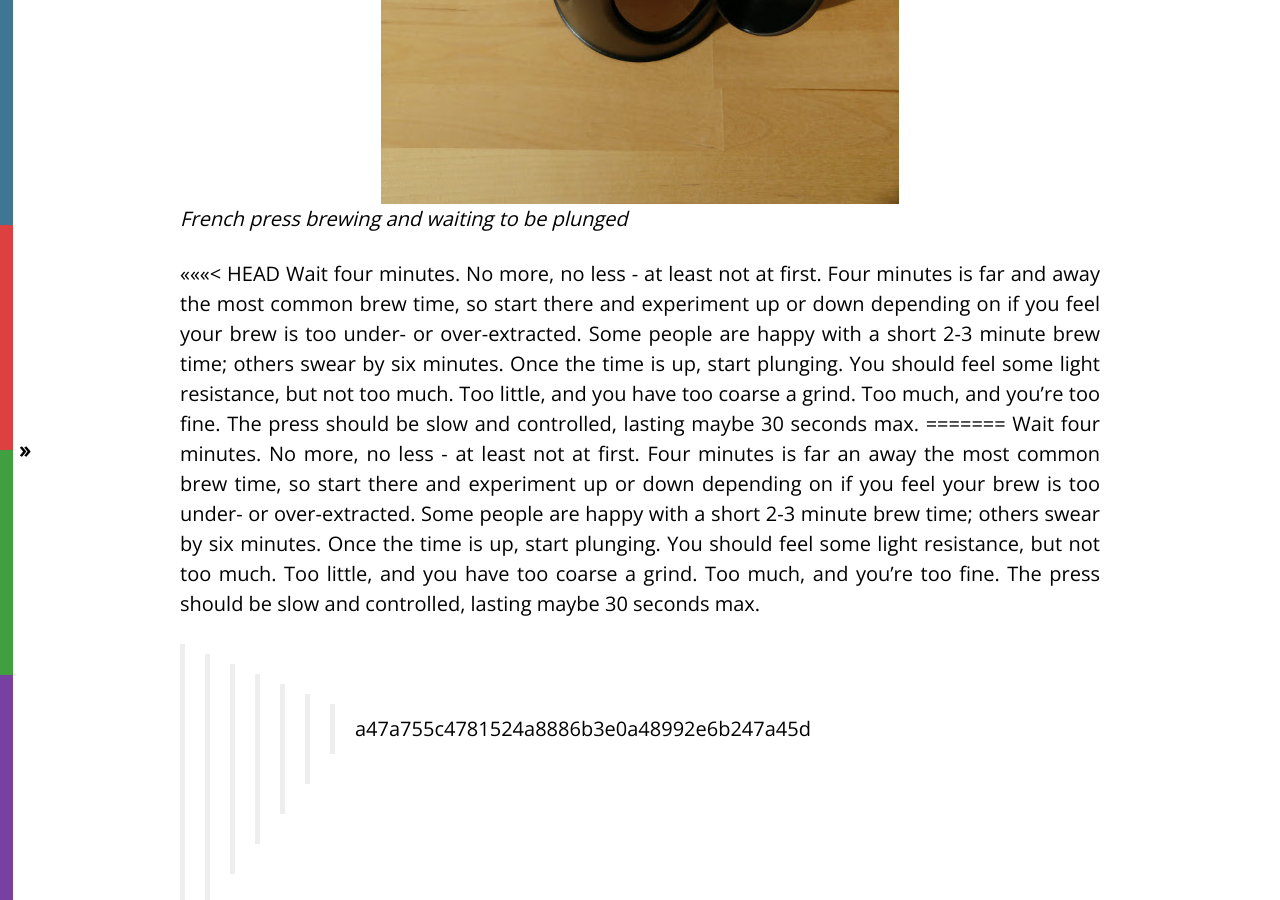
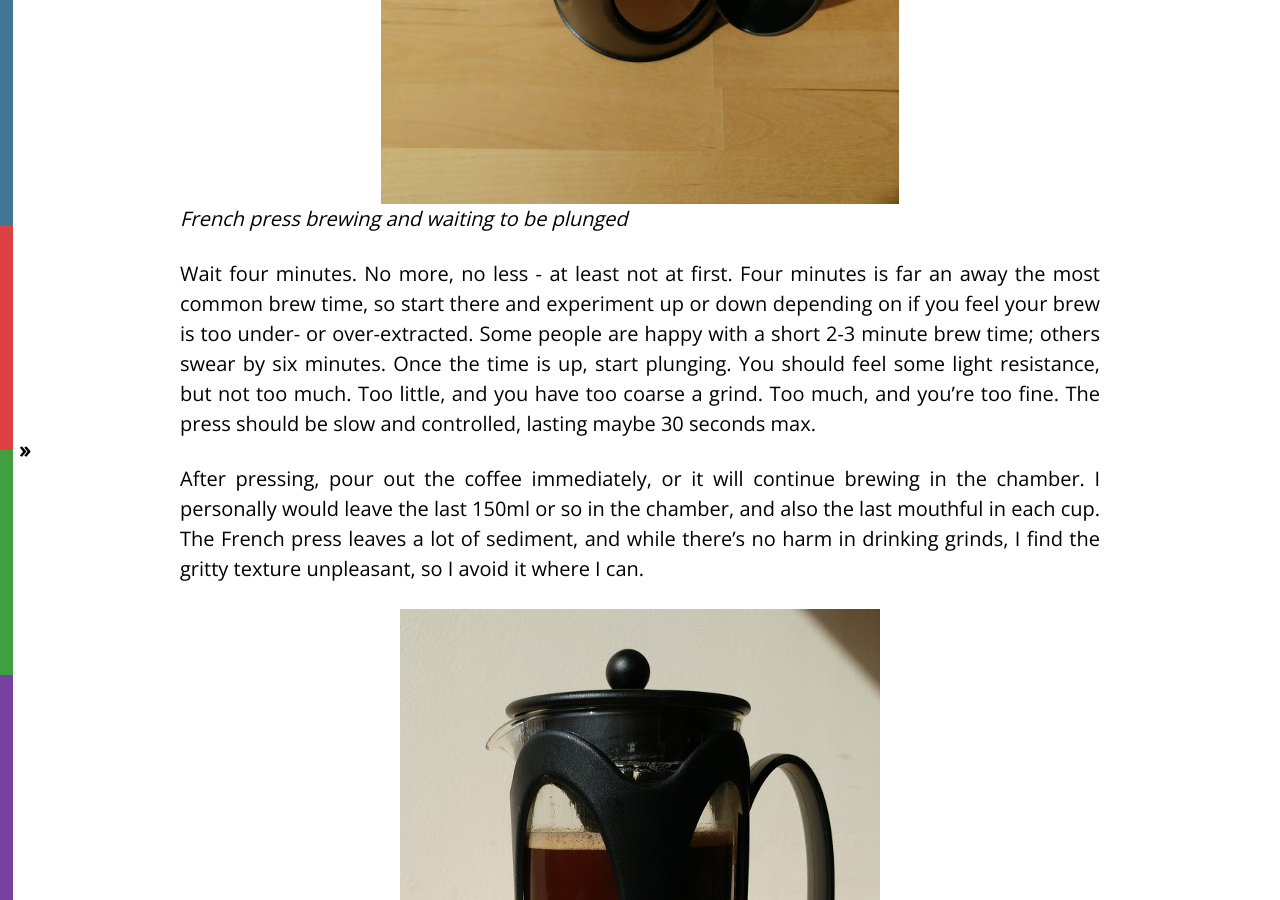
Before and after one commit to CameronD17/blog, a Jekyll site: the page built from _posts/2017-04-15-french-press.markdown, in a window 1280 px wide and 900 px high, scrolled down 2959 px. Built offline with Jekyll 4.4.1, drawn with Linux system fonts in a browser that asks for light colours; nearby versions of some CDN libraries.

Commit message:
Fixed merge conflict in French Press

```diff
--- a/_posts/2017-04-15-french-press.markdown
+++ b/_posts/2017-04-15-french-press.markdown
@@ -32,11 +32,7 @@ Like most coffee brewing, you want the water to be around 90°C to start with -
 ![French press brewing and waiting to be plunged]({{site.baseurl}}/assets/img/french-press-brewing.jpg)
 *French press brewing and waiting to be plunged*
 
-<<<<<<< HEAD
-Wait four minutes. No more, no less - at least not at first. Four minutes is far and away the most common brew time, so start there and experiment up or down depending on if you feel your brew is too under- or over-extracted. Some people are happy with a short 2-3 minute brew time; others swear by six minutes. Once the time is up, start plunging. You should feel some light resistance, but not too much. Too little, and you have too coarse a grind. Too much, and you're too fine. The press should be slow and controlled, lasting maybe 30 seconds max.
-=======
 Wait four minutes. No more, no less - at least not at first. Four minutes is far an away the most common brew time, so start there and experiment up or down depending on if you feel your brew is too under- or over-extracted. Some people are happy with a short 2-3 minute brew time; others swear by six minutes. Once the time is up, start plunging. You should feel some light resistance, but not too much. Too little, and you have too coarse a grind. Too much, and you're too fine. The press should be slow and controlled, lasting maybe 30 seconds max.
->>>>>>> a47a755c4781524a8886b3e0a48992e6b247a45d
 
 After pressing, pour out the coffee immediately, or it will continue brewing in the chamber. I personally would leave the last 150ml or so in the chamber, and also the last mouthful in each cup. The French press leaves a lot of sediment, and while there's no harm in drinking grinds, I find the gritty texture unpleasant, so I avoid it where I can.
 
```
